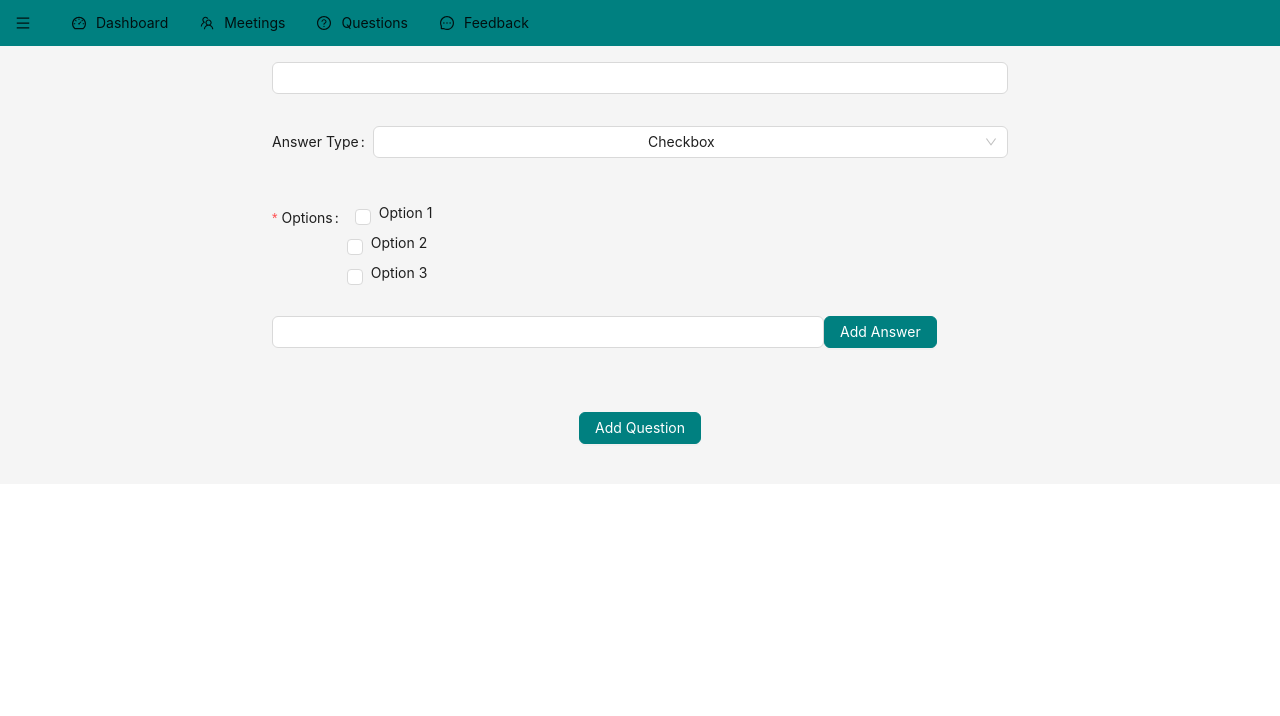
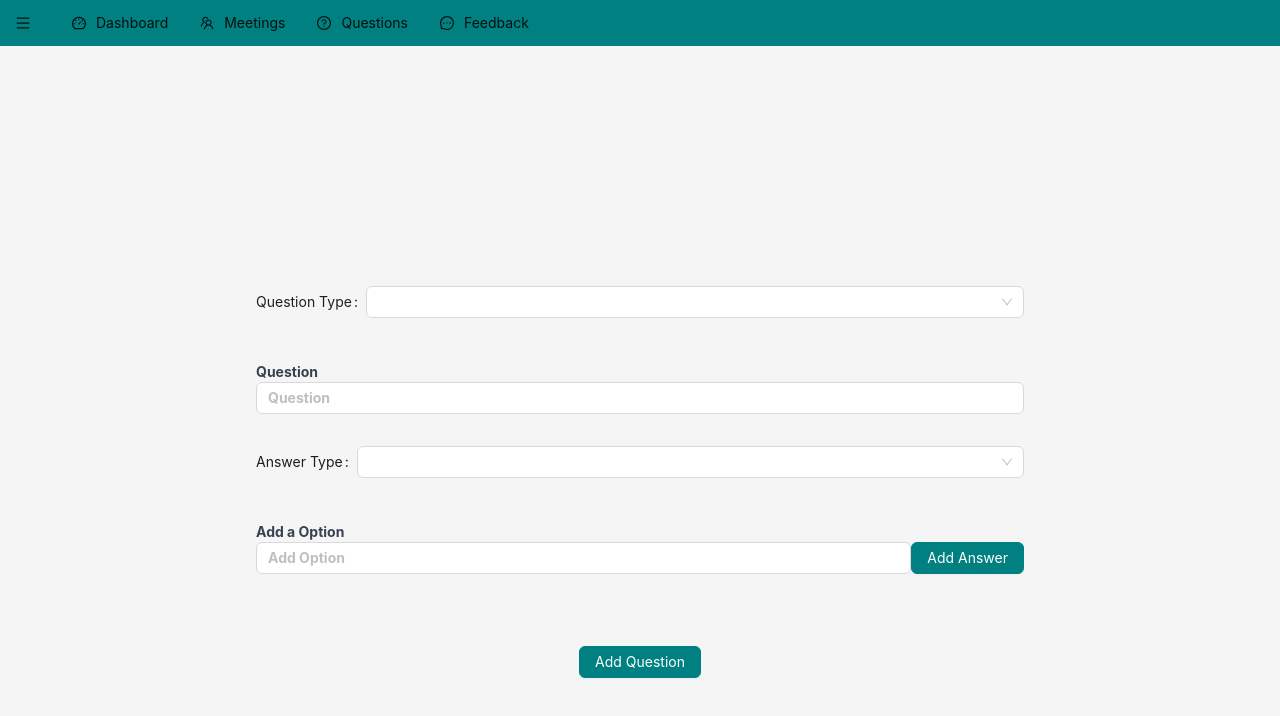
Before and after one commit to usamabasharat/Connect-Us-Web, a React (Create React App) app: page /questions in a window 1280 px wide. Shown: the top 716 px of the page. Built offline with nearby package versions, Linux system fonts and the light colour scheme; the HTML template or start-up script is replaced by a standard one.

Commit message:
create question integration with backend

```diff
--- a/src/constants/messages.js
+++ b/src/constants/messages.js
@@ -7,3 +7,5 @@ export const MIN_PASSWORD_PROMPT = 'Password must be minimum 8 characters.';
 export const STRONG_PASSWORD_PROMPT = 'Password not strong enough!';
 export const PASSWORD_DOES_NOT_MATCH_PROMPT = 'Passwords do not match!';
 export const QUESTION_REQUIRED = 'Please input your question!';
+export const TEXT_REQUIRED = 'Please enter some text';
+export const QUESTION_ADDED = 'Question Added Successfully';
--- a/src/constants/notifications.js
+++ b/src/constants/notifications.js
@@ -1,3 +1,3 @@
-export const SIGNUP_SUCCESS = 'User SignedUp Successfuly.';
-export const SINGUP_FAIL_EMAIL = 'Email Already exist.';
-export const SINGUP_FAIL_PASSWORD = 'Both password do not match.';
+export const SIGNUP_SUCCESS = 'User SignedUp Successfully.';
+export const SIGNUP_FAIL_EMAIL = 'Email Already exist.';
+export const SIGNUP_FAIL_PASSWORD = 'Both password do not match.';
--- a/src/containers/Questions.jsx
+++ b/src/containers/Questions.jsx
@@ -1,13 +1,16 @@
 import React, { useState } from 'react';
 import {
-  Form, Radio, Checkbox, Button, Select, Input
+  Form, Radio, Checkbox, Button, Select, Input, notification
 } from 'antd';
+import { FrownOutlined, SmileOutlined } from '@ant-design/icons';
 import Textfield from '../shared/TextField';
-import { QUESTION_REQUIRED } from '../constants/messages';
+import { QUESTION_ADDED, QUESTION_REQUIRED, TEXT_REQUIRED } from '../constants/messages';
+import { PostData } from '../API/api';
 
 function Questions() {
   const [form] = Form.useForm();
-  const [type, setType] = useState('check');
+  const [answerType, setAnswerType] = useState('check');
+  const [type, setQuestionType] = useState('');
   const [newOption, setNewOption] = useState();
   const [questionsArray, setQuestionArray] = useState([
     'Option 1',
@@ -15,15 +18,42 @@ function Questions() {
     'Option 3',
   ]);
 
-  const handleSubmit = (values) => {
-    console.log(values);
+  const handleSubmit = async (values) => {
+    const createdBy = 4;
+    if (typeof values.Options === 'string') {
+      values.Options = [values.Options];
+    }
+    const question = {
+      ...values,
+      type,
+      answerType,
+      createdBy,
+    };
+    const response = await PostData('questions/', question);
+    const data = await response.json();
+    if (response.status === 200) {
+      notification.open({
+        message: 'Success',
+        description: QUESTION_ADDED,
+        icon: <SmileOutlined style={{ color: '#108EE9' }} />
+      });
+    } else {
+      notification.open({
+        message: 'Error',
+        description: data.message,
+        icon: <FrownOutlined style={{ color: '#108EE9' }} />
+      });
+    }
     form.resetFields();
   };
   const handleChange = (value) => {
-    setType(value);
+    setAnswerType(value);
   };
   const changeHandler = (event) => {
     setNewOption(event.target.value);
+  };
+  const handleQuestionChange = (value) => {
+    setQuestionType(value);
   };
   const addOption = () => {
     setQuestionArray([...questionsArray, newOption]);
@@ -31,13 +61,13 @@ function Questions() {
   };
 
   let Options;
-  if (type === 'radio') {
+  if (answerType === 'boolean') {
     Options = questionsArray.map((option) => (
       <Radio className="block h-[30px]" key={questionsArray.indexOf(option)} value={option}>
         {option}
       </Radio>
     ));
-  } else if (type === 'check') {
+  } else if (answerType === 'options') {
     Options = questionsArray.map((option) => (
       <Checkbox key={questionsArray.indexOf(option)} className="ml-2 h-[30px]" value={option}>
         {option}
@@ -52,35 +82,52 @@ function Questions() {
   }
 
   return (
-    <div className="p-4 max-w-3xl mx-auto">
+    <div className="py-60 max-w-3xl mx-auto">
       <Form form={form} onFinish={handleSubmit}>
+        <Form.Item label="Question Type" rules={[{ required: true }]}>
+          <Select
+            className="mb-5 w-max"
+            defaultValue=""
+            onChange={handleQuestionChange}
+          >
+            <Select.Option value="mock">Mock</Select.Option>
+            <Select.Option value="codereview">Code Review</Select.Option>
+            <Select.Option value="one">One on One</Select.Option>
+            <Select.Option value="annual">Annual Review</Select.Option>
+            <Select.Option value="biannual">Biannual Review</Select.Option>
+            <Select.Option value="quarterly">Quarterly Review</Select.Option>
+          </Select>
+        </Form.Item>
         <Textfield
-          name="Question"
+          name="text"
+          labelText="Question"
+          placeholder="Question"
           rules={[{ required: true, message: QUESTION_REQUIRED }]}
           type="text"
         />
         <Form.Item label="Answer Type" rules={[{ required: true }]}>
           <Select
             className="mb-5 w-max"
-            defaultValue="check"
+            defaultValue=""
             onChange={handleChange}
           >
-            <Select.Option value="check">Checkbox</Select.Option>
-            <Select.Option value="radio">Radio Button</Select.Option>
-            <Select.Option value="select">Select</Select.Option>
+            <Select.Option value="options">Checkbox</Select.Option>
+            <Select.Option value="boolean">Radio Button</Select.Option>
+            <Select.Option value="numeric">Select</Select.Option>
+            <Select.Option value="string">Text</Select.Option>
           </Select>
         </Form.Item>
-        {type === 'radio' && (
+        {answerType === 'boolean' && (
         <Form.Item className="text-left" name="Options" label="Options" rules={[{ required: true }]}>
           <Radio.Group>{Options}</Radio.Group>
         </Form.Item>
         )}
-        {type === 'check' && (
+        {answerType === 'options' && (
           <Form.Item className="text-left" name="Options" label="Options" rules={[{ required: true }]}>
             <Checkbox.Group className="flex-col">{Options}</Checkbox.Group>
           </Form.Item>
         )}
-        {type === 'select' && (
+        {answerType === 'numeric' && (
           <Form.Item className="text-left" name="Options" label="Options" rules={[{ required: true }]}>
             <Select
               className="mb-5 w-max"
@@ -89,16 +136,31 @@ function Questions() {
             </Select>
           </Form.Item>
         )}
-
+        {answerType === 'string' && (
+          <Textfield
+            name="Options"
+            labelText="Answer"
+            placeholder="Answer"
+            rules={[{ required: true, message: TEXT_REQUIRED }]}
+            type="text"
+          />
+        )}
+        {answerType !== 'string' && (
         <div className="mb-16 flex">
-          <Input className="w-3/4" value={newOption} onChange={changeHandler} />
+          <div className="w-full">
+            <label htmlFor="add option" className="block text-gray-700 text-sm font-bold mb-2 text-left">
+              Add a Option
+              <Input className="w-full" value={newOption} onChange={changeHandler} placeholder="Add Option" />
+            </label>
+          </div>
           <Button
             onClick={addOption}
-            className="login-form-button text-white border-[#008080] bg-[#008080] hover:bg-[#20B2AA] hover:!text-white hover:!border-[#20B2AA]"
+            className="mt-5 text-white border-[#008080] bg-[#008080] hover:bg-[#20B2AA] hover:!text-white hover:!border-[#20B2AA]"
           >
             Add Answer
           </Button>
         </div>
+        )}
         <Form.Item>
           <Button
             htmlType="submit"
--- a/src/containers/Register.jsx
+++ b/src/containers/Register.jsx
@@ -21,8 +21,8 @@ import {
 } from '../constants/messages';
 import {
   SIGNUP_SUCCESS,
-  SINGUP_FAIL_EMAIL,
-  SINGUP_FAIL_PASSWORD
+  SIGNUP_FAIL_EMAIL,
+  SIGNUP_FAIL_PASSWORD
 } from '../constants/notifications';
 import { PostData } from '../API/api';
 
@@ -59,14 +59,14 @@ function Register() {
       } else {
         notification.open({
           message: 'Error',
-          description: SINGUP_FAIL_EMAIL,
+          description: SIGNUP_FAIL_EMAIL,
           icon: <FrownOutlined style={{ color: '#108ee9' }} />
         });
       }
     } else {
       notification.open({
         message: 'Error',
-        description: SINGUP_FAIL_PASSWORD,
+        description: SIGNUP_FAIL_PASSWORD,
         icon: <FrownOutlined style={{ color: '#108ee9' }} />
       });
     }
```
Also changed, not shown: .eslintrc.js.
